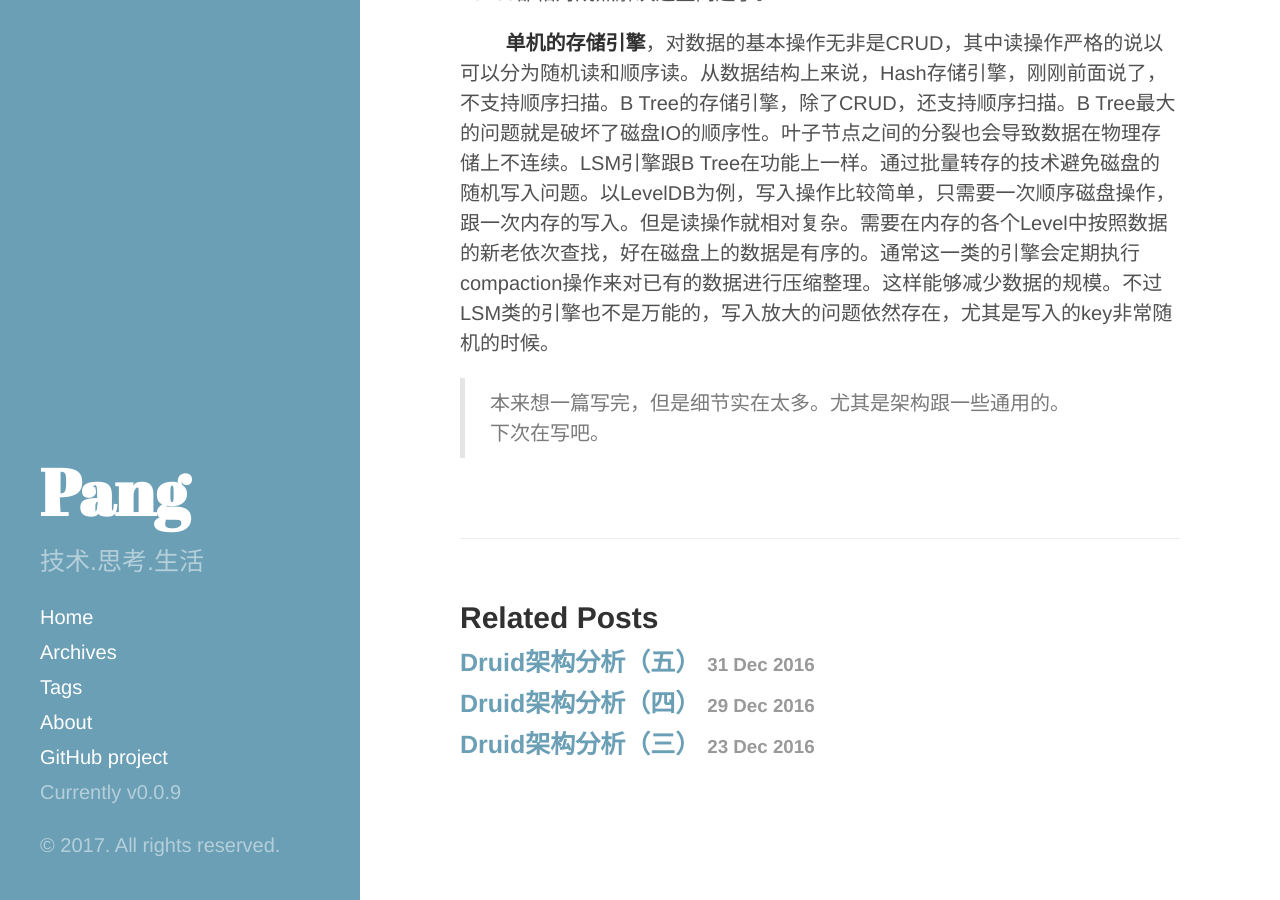
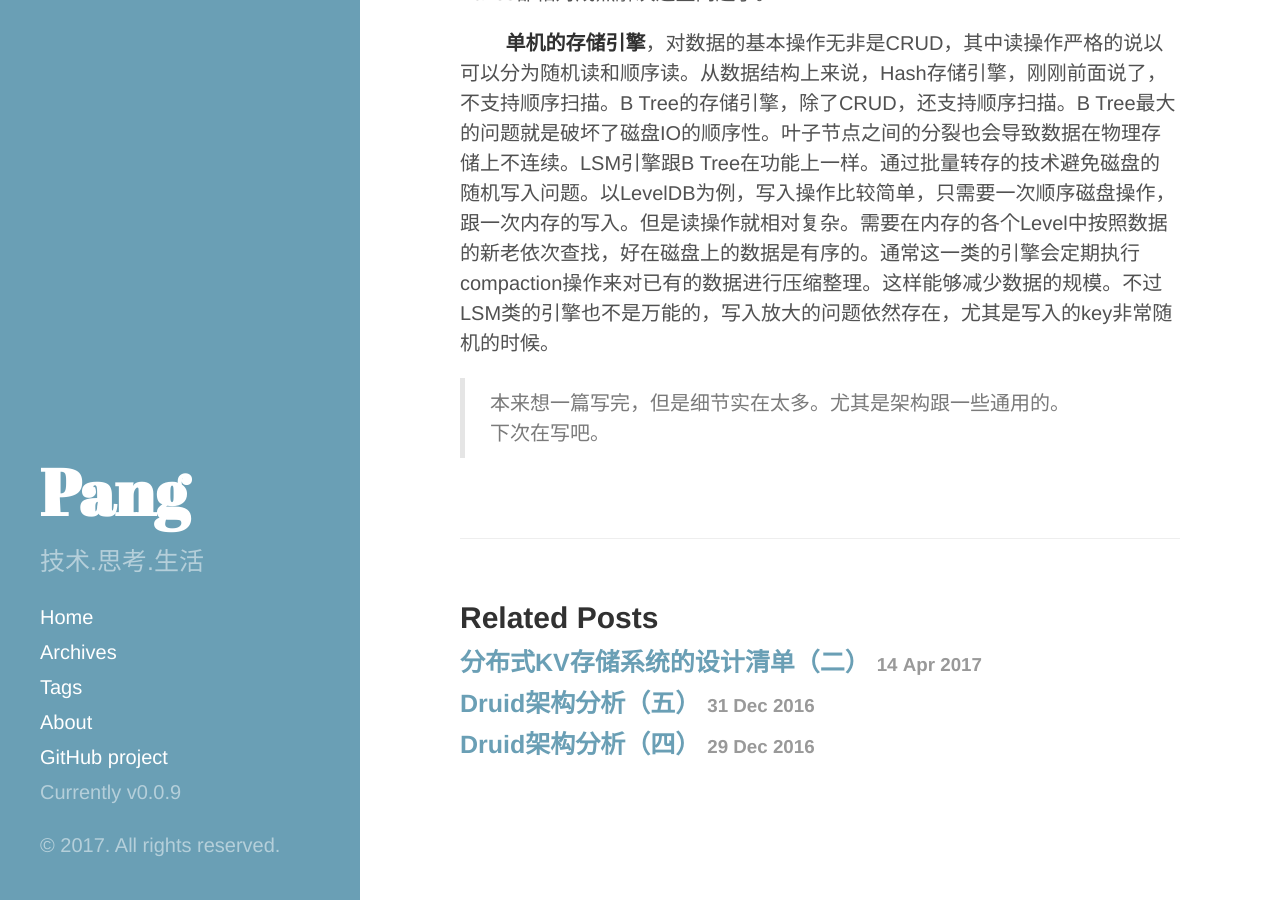
Before and after one commit to pangzhenzhou/pzz-github-pages-blog, a Jekyll site: the page built from _posts/2017-03-11-dis-kv.md, in a window 1280 px wide and 900 px high, scrolled down 2667 px. Built offline with Jekyll 4.4.1, drawn with Linux system fonts in a browser that asks for light colours; part of the change alters nothing that is shown.

Commit message:
add dis kv 2

```diff
--- a/_posts/2017-03-11-dis-kv.md
+++ b/_posts/2017-03-11-dis-kv.md
@@ -1,7 +1,7 @@
 ---
 layout: post
 title:  分布式KV存储系统的设计清单（一）
-subtitle  : 从分布式存储面临的基本问题出发，描述一个分布式KV系统设计时应该考虑的核心关注点，及如何考虑。
+subtitle  : 从分布式存储面临的基本问题出发，描述一个分布式KV系统设计时应该考虑的核心关注点。
 tags : 存储
 ---
 ## 分布式系统所面临的基本问题
--- /dev/null
+++ b/_posts/2017-04-14-dis-kv.md
@@ -0,0 +1,45 @@
+---
+layout: post
+title:  分布式KV存储系统的设计清单（二）
+subtitle  : 架构及一些资源管理问题——内存，线程。
+tags : 存储
+---
+
+## 架构
+
+&emsp;&emsp;这一篇我们来聊一聊构建分布式KV系统的一般套路——架构。我们的设计目标提供一个能够在大规模数据集上提供随机Read，Write。及Scan的系统。并且能够线性扩展。结合LSM引擎的优点，通过分布式技术实现高可扩展性和可用性。先看下系统的约束。
+
+* 为上层提供KV视图，而不是表格。
+* 不支持事务。
+* 提供在线的服务，大量的小的KV，而不是KV很大。(这很大程度上由应用上层来决定，但这是最佳的使用方式)
+
+**架构概览** 系统中有如下的一些节点是必须的。
+
+*  MasterService——元数据管理，管理集群状态，决定数据如何分布，负责数据数据逻辑组的创建（Partition/Segment）。制定数据迁移计划。
+*  DataNodeService——数据恢复保障（Binlog），数据多副本的复制，数据一致性（Raft/Paxos协议），提供Read，Write，Scan。
+*  SmartClient/SDK——暴露给使用方的接口，并且提供重试，缓存，探活等机制和策略。
+
+**可用性** 跟大多数分布式存储系统一样，我们也通过数据冗余的方式来保障数据的高可靠及可用。这里面提一下服务的可靠性怎么来做。
+
+对于MasterService——引入zookeeper通过选举出Active的MasterService来保障服务同样有多分。对于元数据的存储方式，系统的元数据决这整个系统中能够承受数据的规模上限，通常做法Master会在内存中维护一份元数据的镜像来对外提供服务，持久化的元数据用做系统重启或者恢复，利用checkpoint机制加速恢复的过程。要保存的信息有哪些呢？节点信息，目录信息，副本信息，数据分布等。元数据是必须持久化的，元数据损坏对整个系统影响非常大。
+
+MasterService 挂掉的影响，显然关于元数据的操作会有影响了。如果要做到影响最小。Client在拿到元数据之后要在本地cache一份这些元数据。这样Master挂掉之后不至于影响现有服务的读写操作。一旦涉及到cache就必然涉及到cache一致性的问题。那么cache同步的策略又是怎样的？有几个点是必须的。
+1.  如果遇到任何数据操作失败（那么很可能是节点永久不可用了，这时Client并不能私自做任何决定）
+2.  定时同步，这里我们可以引入一个version的概念，这个版本号可以是时间，也可以是偏序递增的数字，Client定期跟Master保持同步，
+    如果Master发现当前的version比Client发过来的的version小。那么返回metaChange。client会重新发起请求来拉数据。否则返回notChange。
+
+DataNodeService挂掉，显然读写服务有瞬时的影响。从Client的角度来看，此时操作请求发出返回的可能是failure也可能是timeout。对于读操作如果不要求强一致的话，client拿着自己手里的元数据，轮训探活。如果服务是在写的话。由于主副本挂掉，系统会处在一个暂时的无主的状态，所以路由到这个节点上的写服务是暂时不可用的，。client会等一段时间等待新主副本被选举出来。所以数据节点倒掉必然应发的是replica membership的变化，接着就会触发新一轮的选主操作(具体怎么选Raft协议介绍)。
+
+**数据正确性** 网络问题或者磁盘损坏都会引起数据错误，这对于存储系统来说是不可接受的。需要在存储跟传输的时候进行CRC对比校验。
+
+## 资源管理
+
+&emsp;&emsp;**IO及内存管理** 内存的管理涉及到两个比较核心的点，分配释放及系统的cache策略。整个系统构建在LSM引擎之上，分布式逻辑跟数据存储逻辑实际上是分开的。对于单机来的引擎来说，以LevelDB为例，LevelDB是一个写优先的系统。对于一个查询的处理逻辑要复杂一些。需要在memtable，immutable table ，以及各个Level之间查找。如果每次查询都走磁盘的IO势必影响性能，在LevelDB内部使用LRU Cache，其内部实现是利用分段锁+双向链表的方式实现。每个LRUCache实例内部还包含有HashTable主要作用是判断对象是否被Cache。
+
+&emsp;&emsp;不论是以什么语言来实现，最终的内存分配释放都会到malloc，free这些系统函数上，涉及到系统调用就会有内核态到用户态的切换，不免有效率的影响。对于像数据存储系统这种涉及到大块的内存分配的。用一个全局的内存池是能够提高效率的。这种分配方式可以将多次的小快的内存合并为单次进行，之后再有内存分配的请求就可以在系统内部进行了。能够减少频繁的系统函数调用（malloc/free）。具体实现可参考伙伴分配算法，或者更为简化的定长内存池。或者参考netty的内存分配的实现。
+
+**IO调度** 对于在引擎之上的查询服务来说，读取文件的IO模型是典型生产者-消费者模型，数据的发送线程是消费者，数据扫描线程是生产者。为方便资源的管理，系统要有统一的IO调度机制，对于一次给定key范围的查询请求来说，流程可能是这样的。
+
+1. 对于给定的Key Client根据元数据找到key对应的数据分片（不论数据如何分布），以及该分片对应的物理节点，具体流程client会问MasterService去要这些元数据的数据分布信息。
+
+>  TODO
```
